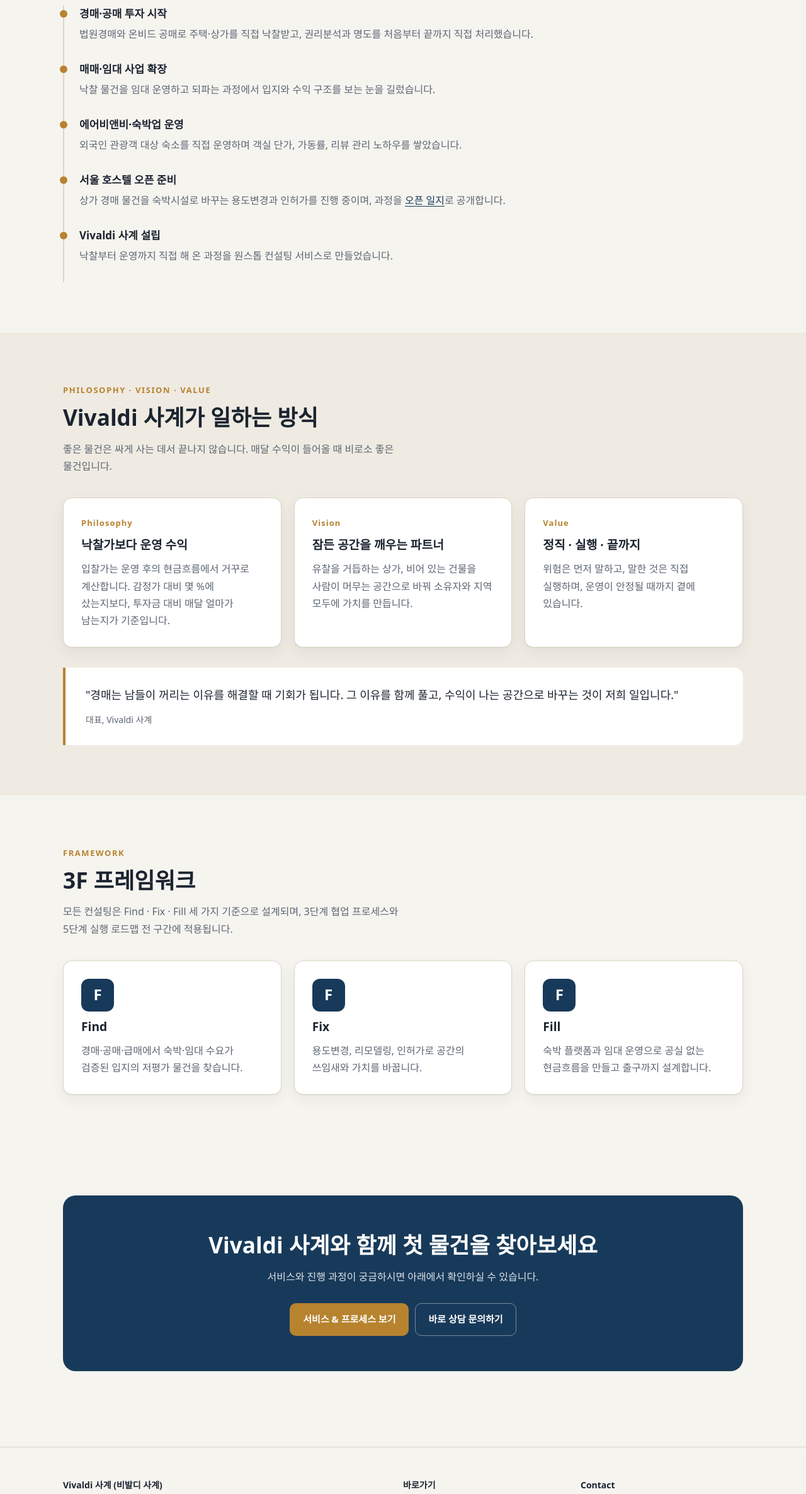
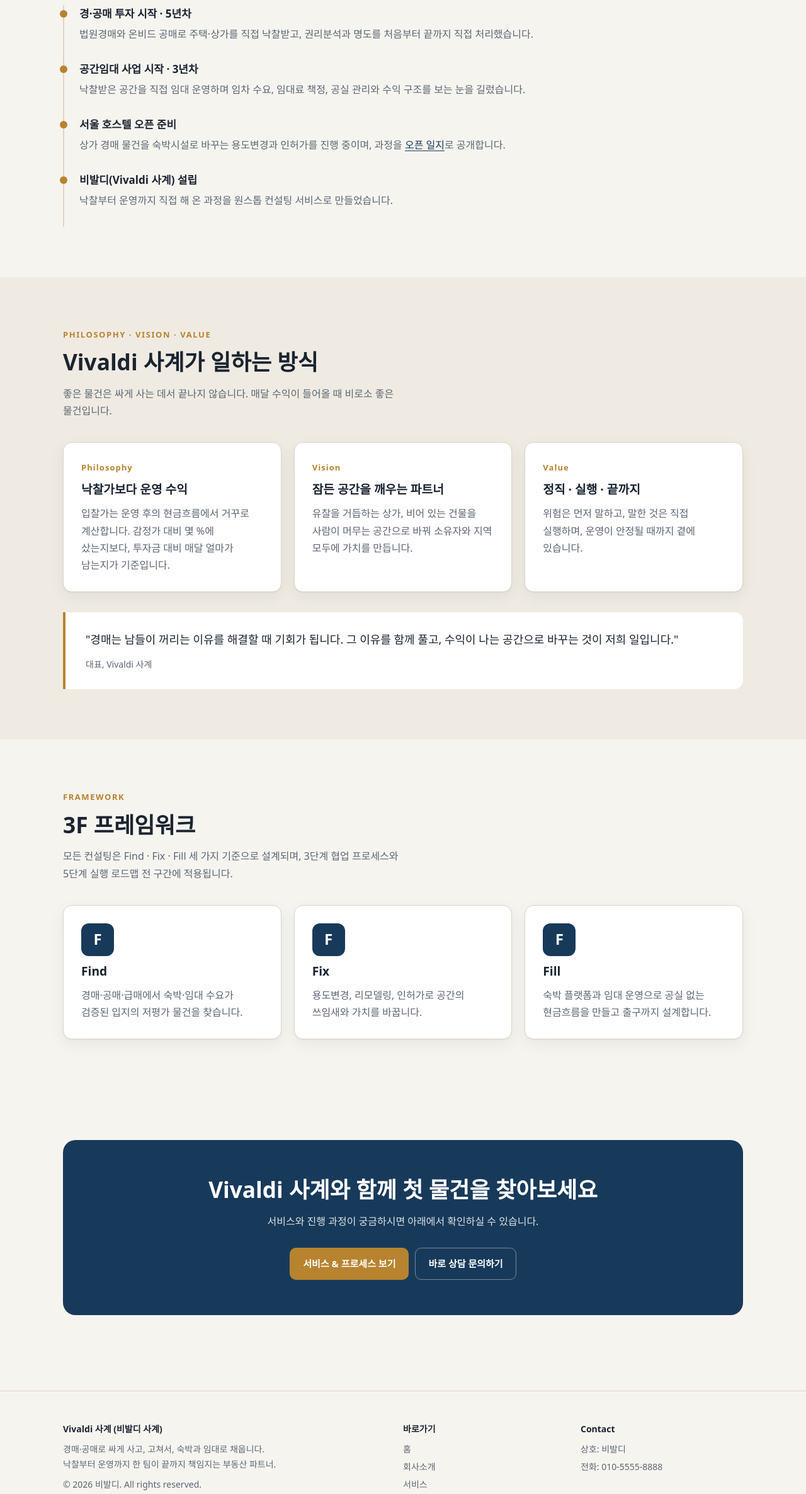
Before and after one commit to xpotray-kor/xpotray-kor.github.io, a plain HTML site: page about.html in a window 1280 px wide. Shown: the part 428-2800 px from the top of the page at 63% size. Drawn offline with Linux system fonts and the light colour scheme; a web font is replaced by a local one.

Commit message:
Add company name, phone and career details
Co-Authored-By: Claude Opus 5.5 <noreply@anthropic.com>
Claude-Session: https://claude.ai/code/session_01PWrYe6yMPj2uVnhqadwTRs

```diff
--- a/about.html
+++ b/about.html
@@ -17,7 +17,7 @@
     <div class="page-head"><div class="container">
       <p class="eyebrow">CEO Profile</p>
       <h1>대표 프로필</h1>
-      <p>이론이 아니라 직접 낙찰받고, 고치고, 운영해 본 경험으로 상담합니다. 고객의 돈을 제 돈처럼 계산합니다.</p>
+      <p>경·공매 5년, 공간임대 3년. 이론이 아니라 직접 낙찰받고, 고치고, 임대해 본 경험으로 상담합니다. 고객의 돈을 제 돈처럼 계산합니다.</p>
     </div></div>
 
     <section style="padding-top:0">
@@ -26,11 +26,10 @@
         <h2>현장에서 쌓은 경험</h2>
         <!-- TODO: 실제 연도와 경력으로 바꿔 주세요 -->
         <ol class="timeline" style="margin-top:24px">
-          <li><b>경매·공매 투자 시작</b><p>법원경매와 온비드 공매로 주택·상가를 직접 낙찰받고, 권리분석과 명도를 처음부터 끝까지 직접 처리했습니다.</p></li>
-          <li><b>매매·임대 사업 확장</b><p>낙찰 물건을 임대 운영하고 되파는 과정에서 입지와 수익 구조를 보는 눈을 길렀습니다.</p></li>
-          <li><b>에어비앤비·숙박업 운영</b><p>외국인 관광객 대상 숙소를 직접 운영하며 객실 단가, 가동률, 리뷰 관리 노하우를 쌓았습니다.</p></li>
+          <li><b>경·공매 투자 시작 · 5년차</b><p>법원경매와 온비드 공매로 주택·상가를 직접 낙찰받고, 권리분석과 명도를 처음부터 끝까지 직접 처리했습니다.</p></li>
+          <li><b>공간임대 사업 시작 · 3년차</b><p>낙찰받은 공간을 직접 임대 운영하며 임차 수요, 임대료 책정, 공실 관리와 수익 구조를 보는 눈을 길렀습니다.</p></li>
           <li><b>서울 호스텔 오픈 준비</b><p>상가 경매 물건을 숙박시설로 바꾸는 용도변경과 인허가를 진행 중이며, 과정을 <a href="log.html">오픈 일지</a>로 공개합니다.</p></li>
-          <li><b>Vivaldi 사계 설립</b><p>낙찰부터 운영까지 직접 해 온 과정을 원스톱 컨설팅 서비스로 만들었습니다.</p></li>
+          <li><b>비발디(Vivaldi 사계) 설립</b><p>낙찰부터 운영까지 직접 해 온 과정을 원스톱 컨설팅 서비스로 만들었습니다.</p></li>
         </ol>
       </div>
     </section>
--- a/js/main.js
+++ b/js/main.js
@@ -2,8 +2,9 @@
 const SITE = {
   name: "Vivaldi 사계",
   nameKo: "비발디 사계",
-  ceo: "대표 성함 입력",          // TODO: 대표 성함
-  phone: "",                      // TODO: 예) 010-1234-5678 (비워두면 전화 버튼 숨김)
+  company: "비발디",               // 상호
+  ceo: "",                        // TODO: 대표 성함 (비워두면 숨김)
+  phone: "010-5555-8888",
   email: "",                      // TODO: 문의 이메일
   kakao: "",                      // TODO: 카카오톡 오픈채팅 URL
   bizNo: "",                      // TODO: 사업자등록번호
@@ -48,7 +49,8 @@ function renderFooter() {
   if (!el) return;
   el.className = "site-footer";
   const contact = [
-    `대표: ${SITE.ceo}`,
+    `상호: ${SITE.company}`,
+    SITE.ceo && `대표: ${SITE.ceo}`,
     SITE.phone && `전화: <a href="tel:${SITE.phone}">${SITE.phone}</a>`,
     SITE.email && `이메일: <a href="mailto:${SITE.email}">${SITE.email}</a>`,
     SITE.bizNo && `사업자등록번호: ${SITE.bizNo}`,
@@ -58,7 +60,7 @@ function renderFooter() {
       <div>
         <h4>${SITE.name} (${SITE.nameKo})</h4>
         <p style="margin:0 0 8px">경매·공매로 싸게 사고, 고쳐서, 숙박과 임대로 채웁니다.<br>낙찰부터 운영까지 한 팀이 끝까지 책임지는 부동산 파트너.</p>
-        <p style="margin:0">© ${new Date().getFullYear()} ${SITE.name}. All rights reserved.</p>
+        <p style="margin:0">© ${new Date().getFullYear()} ${SITE.company}. All rights reserved.</p>
       </div>
       <div><h4>바로가기</h4><ul>${NAV.map(([h, l]) => `<li><a href="${h}">${l}</a></li>`).join("")}</ul></div>
       <div><h4>Contact</h4><ul>${contact}</ul></div>
@@ -67,6 +69,7 @@ function renderFooter() {
 
 function fillContacts() {
   document.querySelectorAll("[data-kakao]").forEach(a => { a.href = kakaoHref(); });
+  if (!SITE.kakao) document.querySelectorAll("[data-kakao-wrap]").forEach(el => el.remove());
   document.querySelectorAll("[data-phone]").forEach(a => {
     if (SITE.phone) { a.href = `tel:${SITE.phone}`; a.textContent = a.dataset.phone.replace("{phone}", SITE.phone); }
     else (a.closest("[data-phone-wrap]") || a).remove();
```
Also changed, not shown: contact.html (+2 -2 lines), index.html (+3 -3 lines).
